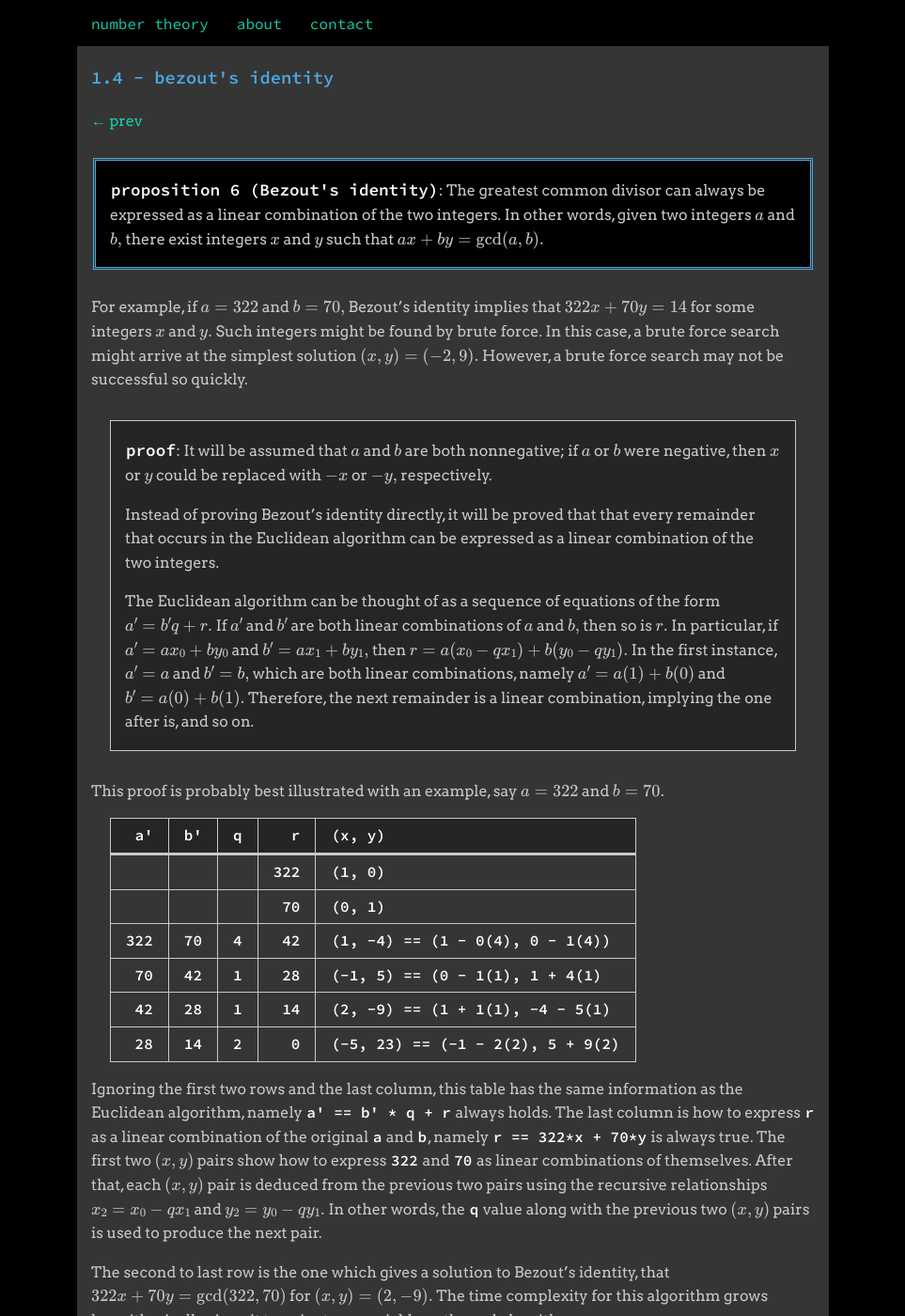
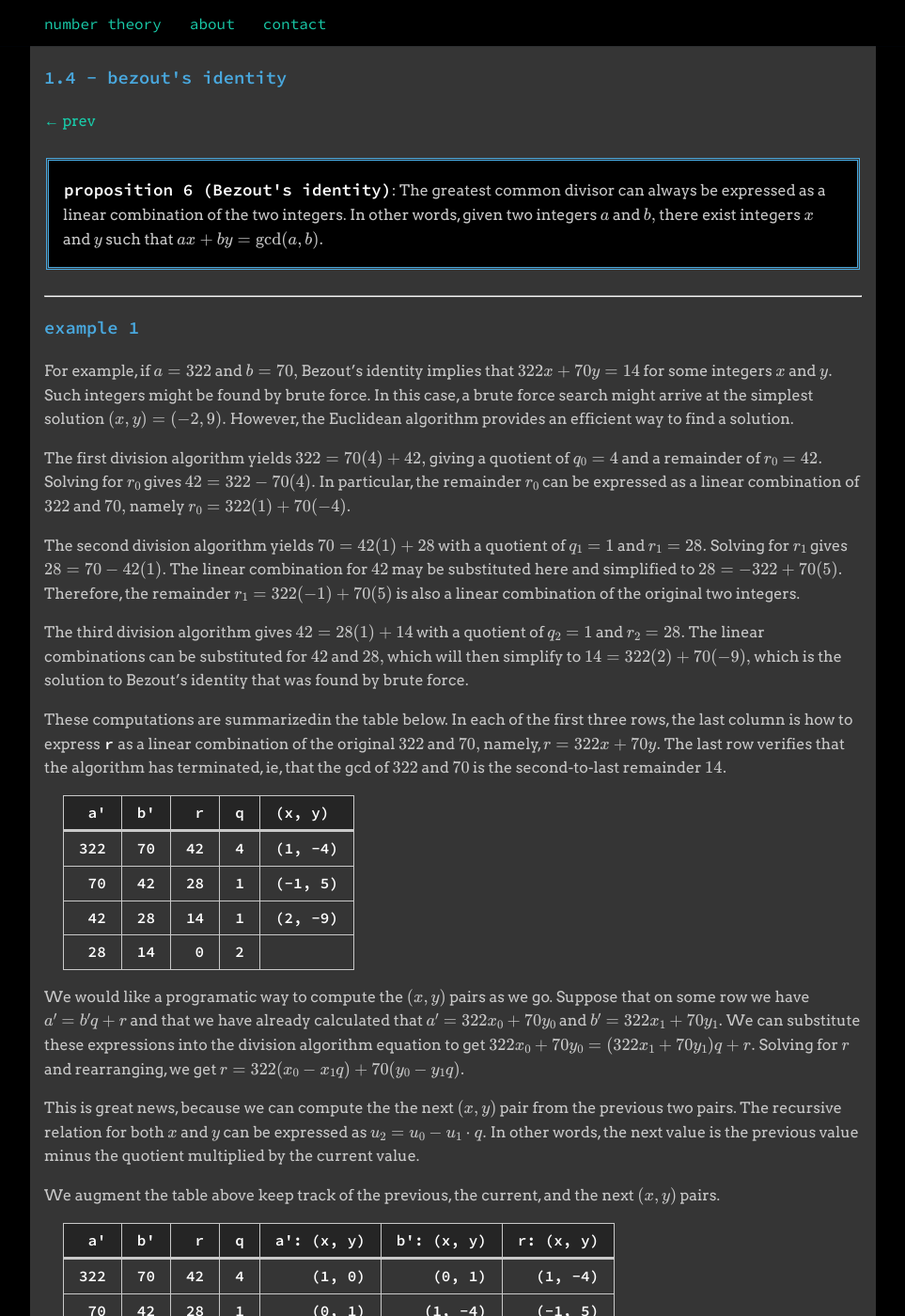
Before and after one commit to itscomputers/itscomputers.github.io, a Jekyll site: the page built from _sections/01_04_bezouts_identity.md, in a window 1280 px wide and 1400 px high. Shown: the whole window at 94% size, without its empty margins (158-1121 px from the left). Built offline with Jekyll 4.4.1, drawn with Linux system fonts in a browser that asks for light colours; formulas are drawn with MathJax 3; some of the changed text lies outside the part shown.

Commit message:
rework bezout section

```diff
--- a/_sass/_base.scss
+++ b/_sass/_base.scss
@@ -7,7 +7,7 @@
 $blue: #49a8de;
 $white: #ffffff;
 
-$content-width: 800px;
+$content-width: 900px;
 
 $body-background-color: $black;
 $main-background-color: $gray;
--- a/_sections/01_04_bezouts_identity.md
+++ b/_sections/01_04_bezouts_identity.md
@@ -15,77 +15,153 @@
 > $$ ax + by = \gcd(a, b). $$
 {: .proposition}
 
+---
+### example 1
+
 For example, if $$ a = 322 $$ and $$ b = 70, $$ Bezout's identity implies
 that $$ 322x + 70y = 14 $$ for some integers $$ x $$ and $$ y. $$  Such
 integers might be found by brute force.  In this case, a brute force
 search might arrive at the simplest solution $$ (x, y) = (-2, 9). $$
-However, a brute force search may not be successful so quickly.
+However, the Euclidean algorithm provides an efficient way to find a
+solution.
 
-> **`proof`**:
-> It will be assumed that $$ a $$ and $$ b $$ are both nonnegative; if
-> $$ a $$ or $$ b $$ were negative, then $$ x $$ or $$ y $$ could be
-> replaced with $$ -x $$ or $$ -y, $$ respectively.
->
-> Instead of proving Bezout's identity directly, it will be proved that
-> that every remainder that occurs in the Euclidean algorithm can be
-> expressed as a linear combination of the two integers.
->
-> The Euclidean algorithm can be thought of as a sequence of equations
-> of the form $$ a' = b'q + r. $$  If $$ a' $$ and $$ b' $$ are both linear
-> combinations of $$ a $$ and $$ b, $$ then so is $$ r. $$  In particular,
-> if $$ a' = ax_0 + by_0 $$ and $$ b' = ax_1 + by_1, $$ then
-> $$ r = a(x_0 - qx_1) + b(y_0 - qy_1). $$  In the first instance,
-> $$ a' = a $$ and $$ b' = b, $$ which are both linear combinations, namely
-> $$ a' = a(1) + b(0) $$ and $$ b' = a(0) + b(1). $$  Therefore, the next
-> remainder is a linear combination, implying the one after is, and so on.
-{: .proof}
+The first division algorithm yields $$ 322 = 70(4) + 42, $$ giving a
+quotient of $$ q_0 = 4 $$ and a remainder of $$ r_0 = 42. $$  Solving for
+$$ r_0 $$ gives $$ 42 = 322 - 70(4). $$  In particular, the remainder
+$$ r_0 $$ can be expressed as a linear combination of $$ 322 $$ and
+$$ 70, $$ namely $$ r_0 = 322(1) + 70(-4). $$
 
-This proof is probably best illustrated with an example, say $$ a = 322 $$
-and $$ b = 70. $$
+The second division algorithm yields $$ 70 = 42(1) + 28 $$ with a quotient
+of $$ q_1 = 1 $$ and $$ r_1 = 28. $$  Solving for $$ r_1 $$ gives
+$$ 28 = 70 - 42(1). $$  The linear combination for $$ 42 $$ may be
+substituted here and simplified to $$ 28 = -322 + 70(5). $$  Therefore,
+the remainder $$ r_1 = 322(-1) + 70(5) $$ is also a linear combination
+of the original two integers.
 
-|  `a'` | `b'` | `q` |   `r` |   `(x, y)`                         |
-|------:|-----:|----:|------:|:-----------------------------------|
-|       |      |     | `322` |   `(1, 0)`                         |
-|       |      |     |  `70` |   `(0, 1)`                         |
-| `322` | `70` | `4` |  `42` |  `(1, -4) == (1 - 0(4), 0 - 1(4))` |
-|  `70` | `42` | `1` |  `28` |  `(-1, 5) == (0 - 1(1), 1 + 4(1)`  |
-|  `42` | `28` | `1` |  `14` |  `(2, -9) == (1 + 1(1), -4 - 5(1)` |
-|  `28` | `14` | `2` |   `0` | `(-5, 23) == (-1 - 2(2), 5 + 9(2)` |
+The third division algorithm gives $$ 42 = 28(1) + 14 $$ with a quotient
+of $$ q_2 = 1 $$ and $$ r_2 = 28. $$  The linear combinations can be
+substituted for $$ 42 $$ and $$ 28, $$ which will then simplify to
+$$ 14 = 322(2) + 70(-9), $$ which is the solution to Bezout's identity
+that was found by brute force.
 
-Ignoring the first two rows and the last column, this table has the same
-information as the Euclidean algorithm, namely `a' == b' * q + r` always
-holds.  The last column is how to express `r` as a linear combination of
-the original `a` and `b`, namely `r == 322*x + 70*y` is always true.  The
-first two $$ (x, y) $$ pairs show how to express `322` and `70` as linear
-combinations of themselves.  After that, each $$ (x, y) $$ pair is deduced
-from the previous two pairs using the recursive relationships
-$$ x_2 = x_0 - qx_1 $$ and $$ y_2 = y_0 - qy_1. $$  In other words, the `q`
-value along with the previous two $$ (x, y) $$ pairs is used to produce the
-next pair.
+These computations are summarizedin the table below. In each of the first
+three rows, the last column is how to express `r` as a linear combination
+of the original $$ 322 $$ and $$ 70, $$ namely, $$ r = 322x + 70y. $$
+The last row verifies that the algorithm has terminated, ie, that the
+gcd of $$ 322 $$ and $$ 70 $$ is the second-to-last remainder $$ 14. $$
 
-The second to last row is the one which gives a solution to Bezout's
-identity, that $$ 322x + 70y = \gcd(322, 70) $$ for
-$$ (x, y) = (2, -9). $$
-The time complexity for this algorithm grows logarithmically since it
-terminates as quickly as the gcd algorithm.
+|  `a'` | `b'` |   `r` | `q` |  `(x, y)` |
+|------:|-----:|------:|----:|:----------|
+| `322` | `70` |  `42` | `4` | `(1, -4)` |
+|  `70` | `42` |  `28` | `1` | `(-1, 5)` |
+|  `42` | `28` |  `14` | `1` | `(2, -9)` |
+|  `28` | `14` |   `0` | `2` |           |
 
-As another example, take $$ a = -322 $$ and $$ b = 70. $$
+We would like a programatic way to compute the $$ (x, y) $$ pairs as we
+go.  Suppose that on some row we have $$ a' = b'q + r $$ and that we have
+already calculated that $$ a' = 322 x_0 + 70 y_0 $$ and
+$$ b' = 322 x_1 + 70 y_1. $$  We can substitute these expressions into
+the division algorithm equation to get
+$$ 322 x_0 + 70 y_0 = (322 x_1 + 70 y_1)q + r. $$  Solving for $$ r $$
+and rearranging, we get $$ r = 322 (x_0 - x_1 q) + 70(y_0 - y_1 q). $$
 
-|    `i` |  `j` |  `q` |    `r` |   `(x, y)` |
-|-------:|-----:|-----:|-------:|-----------:|
-|        |      |      | `-322` |   `(1, 0)` |
-|        |      |      |   `70` |   `(0, 1)` |
-| `-322` | `70` | `-5` |   `28` |   `(1, 5)` |
-|   `70` | `28` |  `2` |   `14` | `(-2, -9)` |
-|   `28` | `14` |  `2` |   `0`  |  `(5, 23)` |
+This is great news, because we can compute the the next $$ (x, y) $$
+pair from the previous two pairs.  The recursive relation for both $$ x $$
+and $$ y $$ can be expressed as $$ u_2 = u_0 - u_1 \cdot q. $$  In other
+words, the next value is the previous value minus the quotient multiplied
+by the current value.
 
-A solution to $$ -322x + 70y = \gcd(-322, 70) $$ is $$ (x, y) = (-2, -9). $$
+We augment the table above keep track of the previous, the current, and
+the next $$ (x, y) $$ pairs.
+
+
+|  `a'` |  `b'` |   `r` | `q` | `a': (x, y)` | `b': (x, y)` | `r: (x, y)` |
+|------:|------:|------:|----:|-------------:|-------------:|------------:|
+| `322` |  `70` |  `42` | `4` |     `(1, 0)` |     `(0, 1)` |   `(1, -4)` |
+|  `70` |  `42` |  `28` | `1` |     `(0, 1)` |    `(1, -4)` |   `(-1, 5)` |
+|  `42` |  `28` |  `14` | `1` |    `(1, -4)` |    `(-1, 5)` |   `(2, -9)` |
+|  `28` |  `14` |   `0` | `2` |    `(-1, 5)` |    `(2, -9)` |             |
+
+In this table, the final three columns show how to express `a'`, `b'`, and
+`r` as linear combinations of `322` and `70`.  The first row has the
+the initial conditions for the recursive algorithm.  The first two pairs
+are obtained by observing that $$ 322 = 322(1) + 70(0) $$ and
+$$ 70 = 322(0) + 70(1). $$
+
+If we think of the `a'` pair as the previous `(x, y)`, the `b'` pair as the
+ current `(x, y)`, then the `x` and `y` for `r` can be computed using the
+relation `next = prev - curr * q`.  In the first row, for example, we
+calculate the next `x` and `y` by `next = prev - curr * q`.  In the `x`
+case we get `next_x = 1 - 0 * 4 = 1`, and in the `y` case we get
+`next_y = 0 - 1 * 4 = -4`.
+
+---
+### example 2
+
+Here is another example to illustrate this process.  Suppose we want to
+find a solution to $$ 5831 x + 482 y = \gcd(5831, 482). $$ The initial
+conditions are populated in the table as follows.
+
+|   `a'` |   `b'` |   `r` | `q` | `a': (x, y)` | `b': (x, y)` | `r: (x, y)` |
+|-------:|-------:|------:|----:|-------------:|-------------:|------------:|
+| `5831` |  `482` |       |     |     `(1, 0)` |     `(0, 1)` |             |
+
+The division algorithm yields $$ 5831 = 482(12) + 47. $$  We calculate the
+next `(x, y)` pair using `next = curr - prev * q` with $$ q = 12. $$  So
+`next_x = 1 - 0 * 12 = 1` and `next_y = 0 - 1 * 12 = -12`.  Fill these values into
+the table and being the next row as follows.
+
+|   `a'` |   `b'` |   `r` |  `q` | `a': (x, y)` | `b': (x, y)` | `r: (x, y)` |
+|-------:|-------:|------:|-----:|-------------:|-------------:|------------:|
+| `5831` |  `482` |  `47` | `12` |     `(1, 0)` |     `(0, 1)` |  `(1, -12)` |
+|  `482` |   `47` |       |      |     `(0, 1)` |   `(1, -12)` |             |
+
+The division algorithm on $$ 482 $$ and $$ 47 $$ has a quotient
+$$ q = 10 $$ and a remainder $$ r = 12. $$ Therefore,
+`next_x = 0 - 1 * 10 = -10` and `next_y = 1 - (-12) * 10 = 121`.
+You can verify here that $$ 12 = 5831(-10) + 482(120). $$
+
+|   `a'` |   `b'` |   `r` |  `q` | `a': (x, y)` | `b': (x, y)` |  `r: (x, y)` |
+|-------:|-------:|------:|-----:|-------------:|-------------:|-------------:|
+| `5831` |  `482` |  `47` | `12` |     `(1, 0)` |     `(0, 1)` |   `(1, -12)` |
+|  `482` |   `47` |  `12` | `10` |     `(0, 1)` |   `(1, -12)` | `(-10, 121)` |
+|   `47` |   `12` |       |      |   `(1, -12)` | `(-10, 121)` |              |
+
+The division algorithm on $$ 47 $$ and $$ 12 $$ has a quotient $$ q = 3 $$
+and a remainder $$ r = 11. $$  So, `next_x = 1 - (-10) * 3 = 31` and
+`next_y = -12 - 121 * 3 = -375`.  Again, you can verify that
+$$ 11 = 5831(31) + 482(-375). $$
+
+|   `a'` |   `b'` |   `r` |  `q` | `a': (x, y)` | `b': (x, y)` |  `r: (x, y)` |
+|-------:|-------:|------:|-----:|-------------:|-------------:|-------------:|
+| `5831` |  `482` |  `47` | `12` |     `(1, 0)` |     `(0, 1)` |   `(1, -12)` |
+|  `482` |   `47` |  `12` | `10` |     `(0, 1)` |   `(1, -12)` | `(-10, 121)` |
+|   `47` |   `12` |  `11` |  `3` |   `(1, -12)` | `(-10, 121)` | `(31, -375)` |
+|   `12` |   `11` |       |      | `(-10, 121)` | `(31, -375)` |              |
+
+The division algorithm on $$ 12 $$ and $$ 11 $$ has a quotient $$ q = 1 $$
+and a remainder $$ r = 1. $$  So, `next_x = -10 - 31 * 1 = -41` and
+`next_y = 121 - (-375) * 1 = 496`.  You can verify that
+$$ 1 = 5831(-41) + 482(496). $$
+The algorithm terminates here, because the next remainder will be 0.
+
+|   `a'` |   `b'` |   `r` |  `q` | `a': (x, y)` | `b': (x, y)` |  `r: (x, y)` |
+|-------:|-------:|------:|-----:|-------------:|-------------:|-------------:|
+| `5831` |  `482` |  `47` | `12` |     `(1, 0)` |     `(0, 1)` |   `(1, -12)` |
+|  `482` |   `47` |  `12` | `10` |     `(0, 1)` |   `(1, -12)` | `(-10, 121)` |
+|   `47` |   `12` |  `11` |  `3` |   `(1, -12)` | `(-10, 121)` | `(31, -375)` |
+|   `12` |   `11` |   `1` |  `1` | `(-10, 121)` | `(31, -375)` | `(-41, 496)` |
+|   `11` |    `1` |   `0` | `11` | `(31, -375)` | `(-41, 496)` |              |
+
+We arrive at the solution $$ (x, y) = (-41, 496) $$ to the equation
+$$ 5831x + 482y = 1. $$
 
 ---
 ### in code
 
-The proof above is a constructive proof -- it not only proves that a solution
-exists, but also shows how to produce a solution.
+The examples above can be generalized into a constructive proof of Bezout's
+identity -- this constructive proof is also an algorithm to produce
+a solution.
 
 <span id="exercise-bezout" />
 > **`exercise`**:
@@ -117,11 +193,7 @@
 ### testing
 
 The `bezout` function is very simple to test since a solution must satisfy
-the given equation.  However, you will want to ensure that your testing
-includes inputs with negative values, since getting the signs right can
-sometimes be tricky, depending on the implementation.  In particular,
-make sure to test negative values for input pairs like `(a, 0)`, `(0, b)`,
-or `(a, b)` with $$ b \mid a, $$ for example.
+the Bezout's identity.
 
 {% highlight ruby %}
 # ruby
@@ -133,17 +205,12 @@
 end
 {% endhighlight %}
 
----
-### applications
-
-> **`proposition 7`**:
-> Every common divisor of $$ a $$ and $$ b $$ divides the greatest common
-> divisor.
-{: .proposition}
-
-> **`proof`**:
-> This follows from two facts: that
-> [a common divisor divides all linear combinations](divisibility#divides-linear-combinations)
-> of $$ a $$ and $$ b $$ and that $$ \gcd(a, b) $$ can be expressed as a
-> linear combination of $$ a $$ and $$ b $$ by Bezout's identity.
-{: .proof}
+There are some edge cases that may add some complexity to your function
+arising from how to handle negative inputs.  Inputs you may want to
+specifically test might include
+1. `(a, 0)` with `a < 0`
+2. `(0, b)` with `b < 0`
+3. `(a, b)` with `a < 0`
+4. `(a, b)` with `b < 0`
+5. `(a, b)` with `a < 0` and `a % b == 0`
+6. `(a, b)` with `b < 0` and `a % b == 0`
```
Also changed, not shown: _sections/01_03_greatest_common_divisor.md (+4 -1 lines).
